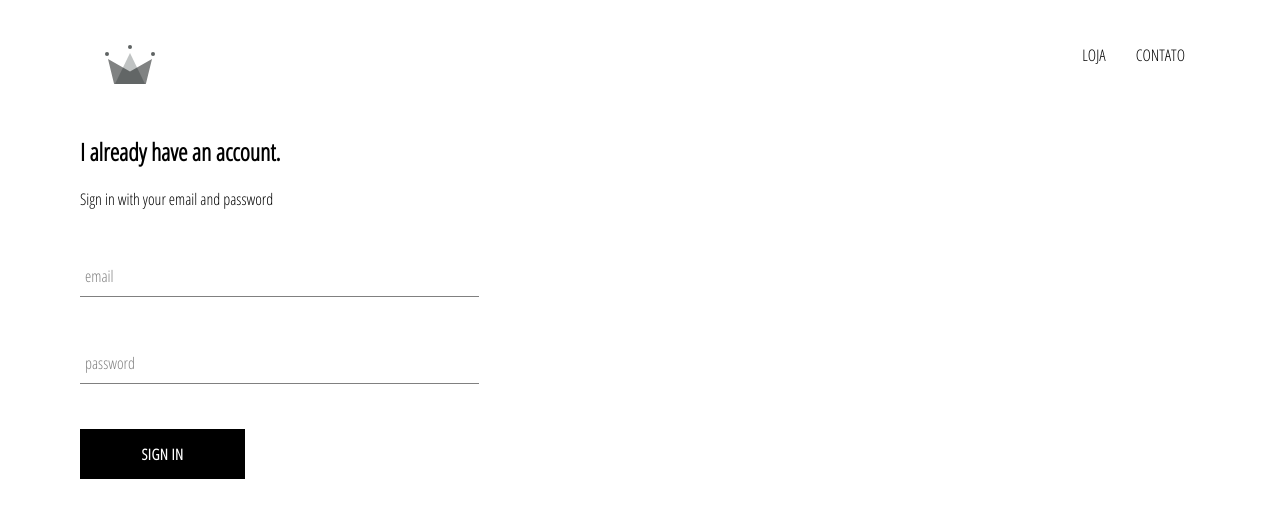
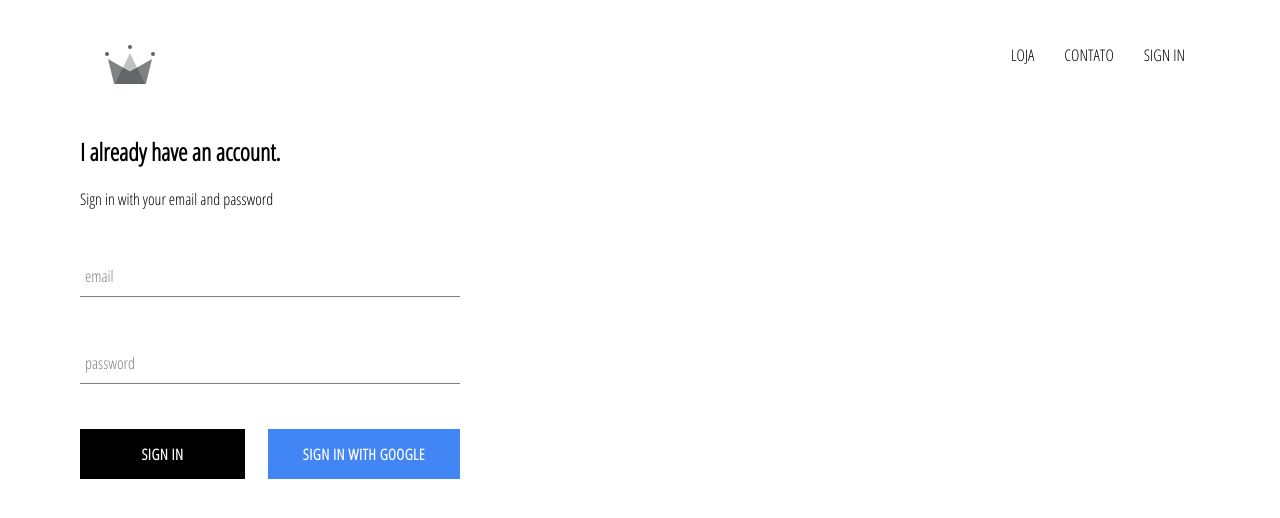
Before and after one commit to Faahakar/React-Ecommerce-Project, a React (Create React App) app: page /signin in a window 1280 px wide. Shown: the top 518 px of the page. Built offline with nearby package versions, Linux system fonts and the light colour scheme; no server answers.

Commit message:
firebase integration/sign in page/sign in with google

```diff
--- a/package.json
+++ b/package.json
@@ -6,6 +6,7 @@
     "@testing-library/jest-dom": "^5.11.4",
     "@testing-library/react": "^11.1.0",
     "@testing-library/user-event": "^12.1.10",
+    "firebase": "^8.3.1",
     "node-sass": "^5.0.0",
     "react": "^17.0.2",
     "react-dom": "^17.0.2",
--- a/src/App.css
+++ b/src/App.css
@@ -7,3 +7,7 @@
     text-decoration:none;
     color:black;
 }
+
+*{
+    box-sizing:border-box;
+}
--- a/src/App.js
+++ b/src/App.js
@@ -5,11 +5,32 @@
 import ShopPage from './pages/shop/shop.component';
 import SignInAndSignUpPage from './pages/sign-in-and-sign-up/sign-in-and-sign-up.component';
 import Header from './components/header/header.component';
+import {auth} from './firebase/firebase.utils';
 
-function App() {
+class App extends React.Component{
+  constructor(){
+    super();
+
+  this.state = {
+    currentUser: null
+  }
+}
+  unsubscribeFromAuth = null
+  componentDidMount(){
+    this.unsubscribeFromAuth  = auth.onAuthStateChanged(user => {
+      this.setState({currentUser: user});
+    })
+  }
+
+  componentWillUnmount(){
+    this.unsubscribeFromAuth();
+  }
+
+
+        render(){
           return (
             <div>
-      <Header />
+              <Header currentUser={this.state.currentUser} />
               <Switch>
               <Route exact path='/' component ={HomePage} />
               <Route exact path='/shop' component ={ShopPage} />
@@ -17,6 +38,10 @@
               </Switch>
             </div>
           );
+
+        }
+
+
 }
 
 export default App;
--- a/src/components/custom-button/custom-button.component.jsx
+++ b/src/components/custom-button/custom-button.component.jsx
@@ -2,8 +2,8 @@
 import './custom-button.styles.scss';
 
 
-const CustomButton = ({children, ...otherProps}) =>(
-<button className='custom-button' {...otherProps}>
+const CustomButton = ({children, isGoogleSignIn, ...otherProps}) =>(
+<button className={`${isGoogleSignIn ? 'google-sign-in' : ''} custom-button`} {...otherProps}>
     {children}
 </button>
 
--- a/src/components/custom-button/custom-button.styles.scss
+++ b/src/components/custom-button/custom-button.styles.scss
@@ -19,4 +19,14 @@
     color: black;
     border: 1px solid black;
   }
+
+  &.google-sign-in{
+    background-color: #4285f4;
+    color:white;
+
+    &:hover{
+      background-color:#357ae8;
+      border:none;
+    }
+  }
 }
--- a/src/components/header/header.component.jsx
+++ b/src/components/header/header.component.jsx
@@ -1,11 +1,13 @@
 import React from 'react';
 import {Link} from 'react-router-dom';
+
+import {auth} from '../../firebase/firebase.utils';
 
 import {ReactComponent as Logo} from '../../assets/crown.svg';
 import './header.styles.scss';
 
 
-const Header = () => (
+const Header = ({currentUser}) => (
 <div className ='header'>
  <Link className='logo-container' to="/">
 <Logo className = 'logo'/>
@@ -17,6 +19,12 @@
     <Link className='option' to='/contact'>
        CONTATO
     </Link>
+    {
+        currentUser ?
+        <div className='option' onClick={() => auth.signOut()}>SIGN OUT</div>
+        :
+        <Link className='option' to ='/signin'>SIGN IN</Link>
+    }
 
 
  </div>
--- a/src/components/header/header.styles.scss
+++ b/src/components/header/header.styles.scss
@@ -20,6 +20,7 @@
 
     .option {
       padding: 10px 15px;
+      cursor:pointer;
     }
   }
 }
--- a/src/components/sign-in/sign-in.component.jsx
+++ b/src/components/sign-in/sign-in.component.jsx
@@ -2,6 +2,7 @@
 import FormInput from '../form-input/form-input.component';
 import './sign-in.styles.scss';
 import CustomButton from '../custom-button/custom-button.component';
+import {signInWithGoogle} from '../../firebase/firebase.utils';
 
 
 class SignIn extends React.Component{
@@ -34,8 +35,10 @@
                 <form InputonSubmit={this.handleSubmit}>
                     <FormInput type="email" name="email" label="email" value={this.state.email} handleChange={this.handleChange} required />
                     <FormInput type="password" name="password" label="password" value={this.state.password} handleChange={this.handleChange} required />
-
+                    <div className='buttons'>
                     <CustomButton type="submit">Sign In</CustomButton>
+                    <CustomButton onClick={signInWithGoogle} isGoogleSignIn>Sign In With Google</CustomButton>
+                    </div>
                 </form>
         </div>)
     }
--- a/src/components/sign-in/sign-in.styles.scss
+++ b/src/components/sign-in/sign-in.styles.scss
@@ -1,8 +1,12 @@
 .sign-in{
-    width:30vw;
+    width:380px;
     display:flex;
     flex-direction:column;
     .title{
         margin:10px 0;
     }
+    .buttons{
+        display:flex;
+        justify-content: space-between;
+    }
 }
--- /dev/null
+++ b/src/firebase/firebase.utils.js
@@ -0,0 +1,23 @@
+import firebase from 'firebase/app';
+import 'firebase/firestore';
+import 'firebase/auth';
+const config = {
+    apiKey: "AIzaSyBsdT_RMatpT_DHOiatAf29T4beQzJwrkY",
+    authDomain: "react-ecommerce-project-8237e.firebaseapp.com",
+    projectId: "react-ecommerce-project-8237e",
+    storageBucket: "react-ecommerce-project-8237e.appspot.com",
+    messagingSenderId: "894180614339",
+    appId: "1:894180614339:web:63d4eccd63d79f876bc276",
+    measurementId: "G-BBWXH6Q6TP"
+  };
+
+  firebase.initializeApp(config);
+
+  export const auth = firebase.auth();
+  export const firestore = firebase.firestore();
+
+  const provider = new firebase.auth.GoogleAuthProvider();
+  provider.setCustomParameters({prompt: 'select_account'});
+  export const signInWithGoogle = () => auth.signInWithPopup(provider);
+
+  export default firebase;
```
Also changed, not shown: 1 other file (tests, documents, lock files or other folders). Lines whose indentation alone changed are shown as unchanged.
